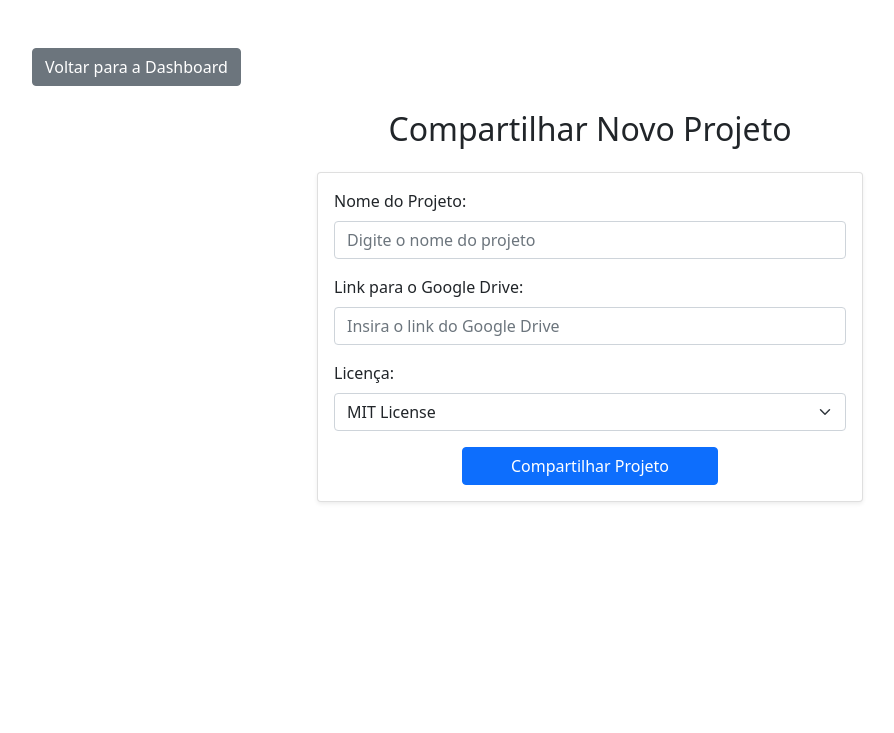
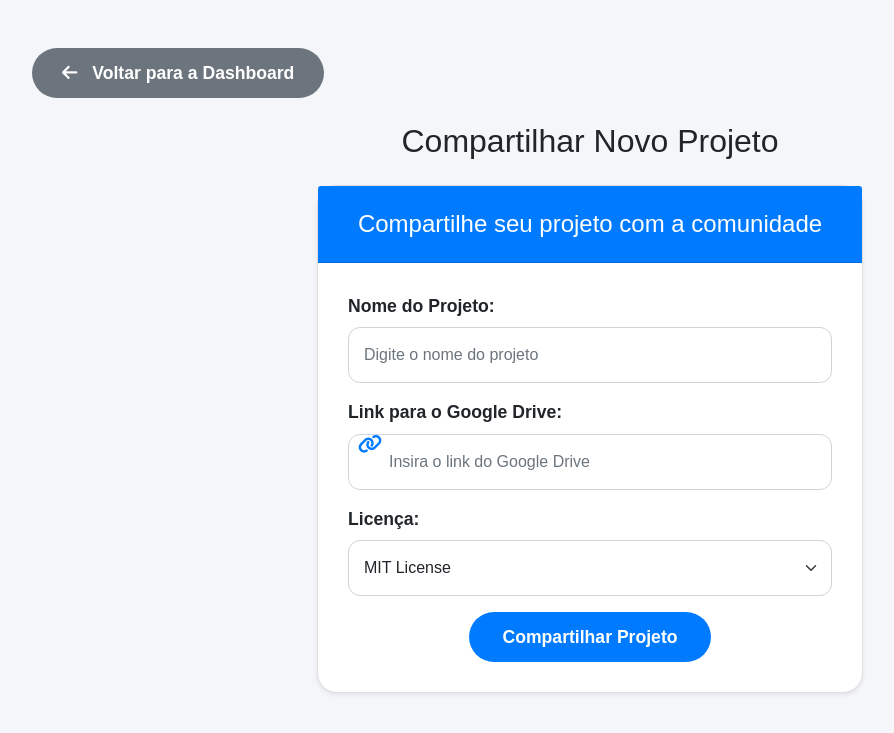
Before and after one commit to gustavsonbarros/abamaker-main, a Flask app: template templates/compartilhar_projeto.html in a window 1280 px wide. Shown: the top 733 px of the page, without its empty margins (50-944 px from the left). Run offline with Flask 3, Linux system fonts and the light colour scheme; the template is opened without the code that fills it, so the values that code supplies are empty.

Commit message:
Alt Adicionar Projeto e Compartilhar

```diff
--- a/templates/compartilhar_projeto.html
+++ b/templates/compartilhar_projeto.html
@@ -1,16 +1,123 @@
 <!DOCTYPE html>
 <html lang="pt-br">
+
 <head>
     <meta charset="UTF-8">
     <meta name="viewport" content="width=device-width, initial-scale=1.0">
     <title>Compartilhar Projeto</title>
     <!-- Link para o Bootstrap -->
     <link href="https://cdn.jsdelivr.net/npm/bootstrap@5.1.3/dist/css/bootstrap.min.css" rel="stylesheet">
+    <link href="https://cdnjs.cloudflare.com/ajax/libs/font-awesome/6.0.0-beta3/css/all.min.css" rel="stylesheet">
+    <style>
+        /* Customizações de estilo */
+        body {
+            background-color: #f4f6f9;
+            font-family: 'Arial', sans-serif;
+        }
+
+        .card {
+            border-radius: 20px;
+            box-shadow: 0 8px 15px rgba(0, 0, 0, 0.1);
+        }
+
+        .card-header {
+            background-color: #007bff;
+            color: white;
+            border-top-left-radius: 20px;
+            border-top-right-radius: 20px;
+            text-align: center;
+            padding: 20px;
+            font-size: 1.5rem;
+        }
+
+        .card-body {
+            padding: 30px;
+        }
+
+        .form-label {
+            font-weight: 600;
+            font-size: 1.1rem;
+            margin-bottom: 0.5rem;
+        }
+
+        .form-control,
+        .form-select {
+            border-radius: 12px;
+            padding: 15px;
+            font-size: 1rem;
+            transition: all 0.3s ease;
+        }
+
+        .form-control:focus,
+        .form-select:focus {
+            border-color: #007bff;
+            box-shadow: 0 0 5px rgba(0, 123, 255, 0.5);
+        }
+
+        .btn {
+            border-radius: 25px;
+            padding: 12px 30px;
+            font-weight: 600;
+            font-size: 1.1rem;
+            transition: all 0.3s ease;
+        }
+
+        .btn:hover {
+            opacity: 0.8;
+        }
+
+        .btn-primary {
+            background-color: #007bff;
+            border: none;
+        }
+
+        .btn-primary:hover {
+            background-color: #0056b3;
+        }
+
+        .btn-secondary {
+            background-color: #6c757d;
+            border: none;
+        }
+
+        .btn-secondary:hover {
+            background-color: #5a6268;
+        }
+
+        .back-btn i {
+            margin-right: 10px;
+        }
+
+        .input-icon {
+            position: relative;
+        }
+
+        .input-icon input {
+            padding-left: 40px;
+        }
+
+        .input-icon i {
+            position: absolute;
+            top: 50%;
+            left: 10px;
+            transform: translateY(-50%);
+            font-size: 1.2rem;
+            color: #007bff;
+        }
+
+        /* Estilos para dispositivos menores */
+        @media (max-width: 576px) {
+            .card-body {
+                padding: 20px;
+            }
+        }
+    </style>
 </head>
+
 <body>
     <div class="container mt-5">
         <!-- Botão de Voltar -->
-        <a href="{{ url_for('aluno') }}" class="btn btn-secondary mb-4"><i class="bi bi-arrow-left"></i> Voltar para a Dashboard</a>
+        <a href="{{ url_for('aluno') }}" class="btn btn-secondary mb-4 back-btn"><i class="fas fa-arrow-left"></i> Voltar para a Dashboard</a>
 
         <!-- Título -->
         <h2 class="text-center mb-4">Compartilhar Novo Projeto</h2>
@@ -19,6 +126,9 @@
             <div class="col-md-8 col-lg-6">
                 <!-- Formulário -->
                 <div class="card shadow-sm">
+                    <div class="card-header">
+                        Compartilhe seu projeto com a comunidade
+                    </div>
                     <div class="card-body">
                         <form method="POST" action="{{ url_for('compartilhar_projeto') }}">
                             <!-- Nome do Projeto -->
@@ -27,9 +137,10 @@
                                 <input type="text" id="nome" name="nome" class="form-control" required placeholder="Digite o nome do projeto">
                             </div>
 
-                            <!-- Link para o Google Drive -->
-                            <div class="mb-3">
+                            <!-- Link para o Google Drive com ícone -->
+                            <div class="mb-3 input-icon">
                                 <label for="url_drive" class="form-label">Link para o Google Drive:</label>
+                                <i class="fas fa-link"></i>
                                 <input type="url" id="url_drive" name="url_drive" class="form-control" required placeholder="Insira o link do Google Drive">
                             </div>
 
@@ -57,4 +168,5 @@
     <!-- Link para o JavaScript do Bootstrap -->
     <script src="https://cdn.jsdelivr.net/npm/bootstrap@5.1.3/dist/js/bootstrap.bundle.min.js"></script>
 </body>
+
 </html>
```
Also changed, not shown: templates/adicionar_projeto.html (+31 -1 lines).
